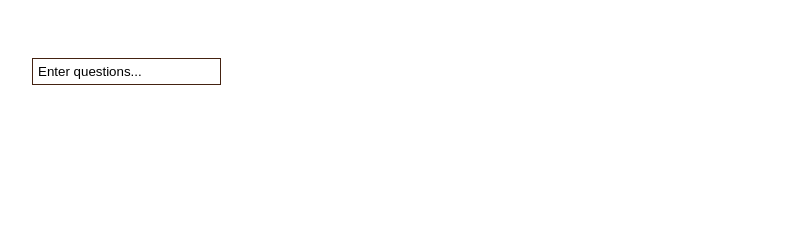
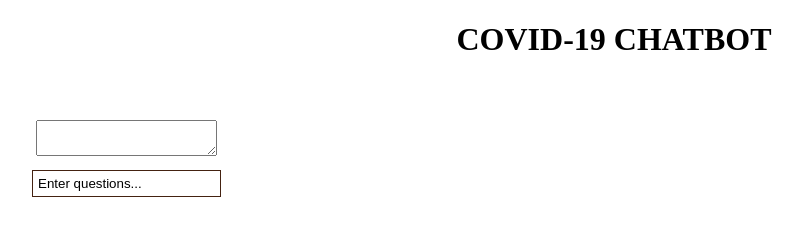
Before and after one commit to HACC2020/TeamNameNumber5, a plain HTML site: page index.html in a window 1280 px wide. Shown: the whole page, without its empty margins (26-829 px from the left). Drawn offline with Linux system fonts and the light colour scheme.

Commit message:
Update index.html

```diff
--- a/index.html
+++ b/index.html
@@ -1,18 +1,20 @@
 <!DOCTYPE html>
 <head>
-	<html lang="en">
+    <html lang="en">
     <link rel="stylesheet" type="text/css" href="style.css">
     <script type="text/javascript" src="java.js"></script>
-	<meta charset="UTF-8" content="width=device-width, initial-scale=1">
-	<title>NIV Hawaii COVID</title>
+    <meta charset="UTF-8" content="width=device-width, initial-scale=1">
+    <title>NIV Hawaii COVID</title>
 </head>
-
 <body>
+<div class="one">
+    <h1>COVID-19 CHATBOT</h1>
     <div id="chat">
-        <div>
+        <body  style="text-align:center;">
+        <textarea readonly="true" id="botChat"></textarea>
+        <div id="question">
             <input id="input" type="text" placeholder="Enter questions..." autocomplete="off"/>
         </div>
     </div>
-
-
 </body>
+</html>
```
